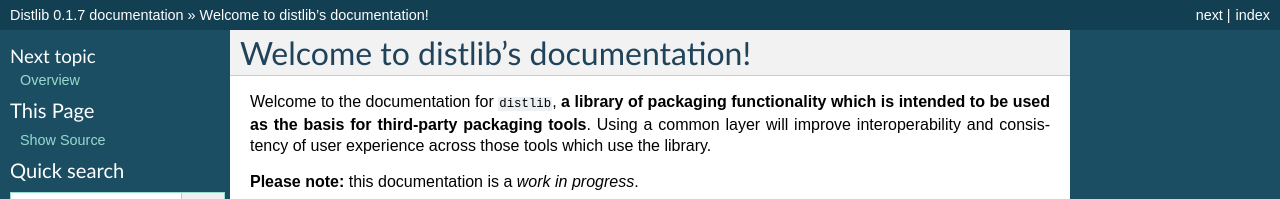
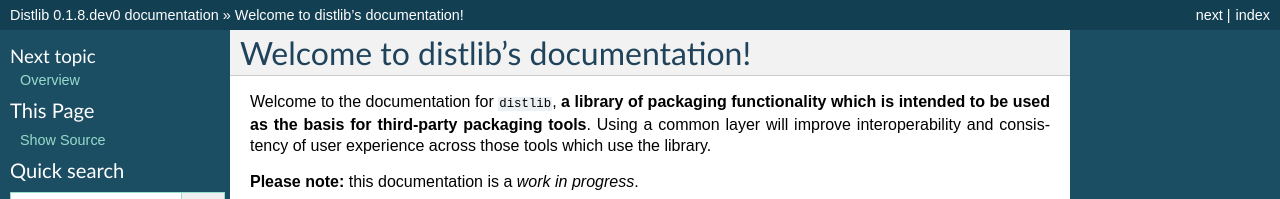
Before and after one commit to pypa/distlib, a Sphinx documentation site: the page built from docs/index.rst, in a window 1280 px wide and 900 px high. Shown: the top 199 px of the window. Built offline with Sphinx 7.4.7, drawn with Linux system fonts in a browser that asks for light colours; formulas are drawn with MathJax 3; comment, search, counter and statistics services are not loaded; some of the changed text lies outside the part shown.

Commit message:
Bumped version.

```diff
--- a/distlib/__init__.py
+++ b/distlib/__init__.py
@@ -6,7 +6,7 @@
 #
 import logging
 
-__version__ = '0.1.7'
+__version__ = '0.1.8.dev0'
 
 class DistlibException(Exception):
     pass
--- a/docs/conf.py
+++ b/docs/conf.py
@@ -50,7 +50,7 @@
 # The short X.Y version.
 version = '0.1'
 # The full version, including alpha/beta/rc tags.
-release = '0.1.7'
+release = '0.1.8.dev0'
 
 # The language for content autogenerated by Sphinx. Refer to documentation
 # for a list of supported languages.
```
